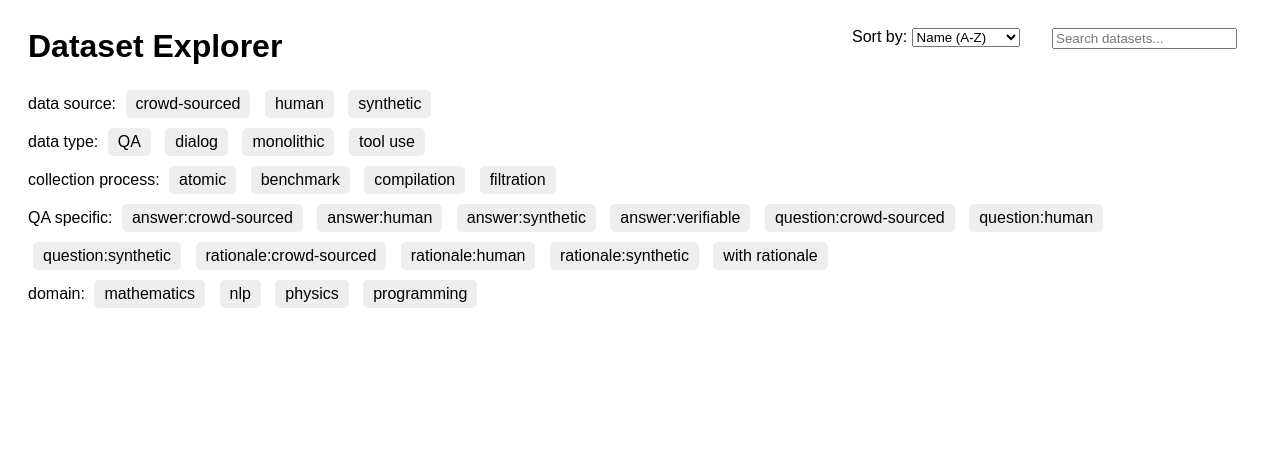
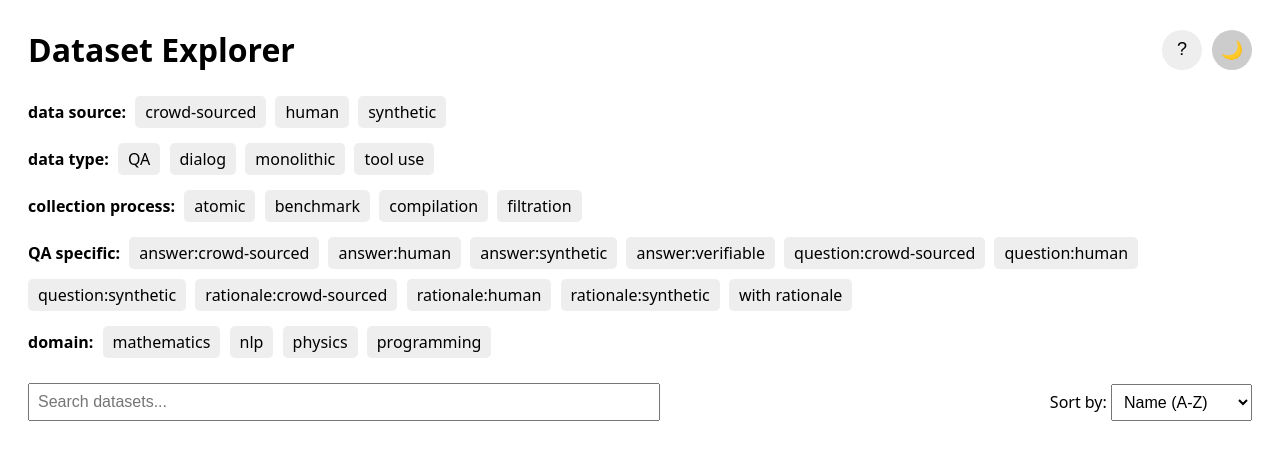
Before and after one commit to VivienCabannes/datasetexplorer, a Flask app: page / in a window 1280 px wide. Shown: the top 460 px of the page. Run offline with Flask 3, Linux system fonts and the light colour scheme.

Commit message:
dark mode and help button

```diff
--- a/static/style.css
+++ b/static/style.css
@@ -1,56 +1,125 @@
 /* Global Styles */
 body {
-    font-family: Arial, sans-serif;
+  font-family: system-ui, sans-serif;
+  font-size: 1em;
   padding: 20px;
-    position: relative;
-    overflow: visible;  /* Ensure tooltips aren’t clipped */
+  transition: background-color 0.3s ease, color 0.3s ease;
+  background-color: #fff;
+  color: #000;
 }
 
-/* Top-right Controls */
-.search-bar {
-    position: absolute;
-    top: 20px;
-    right: 20px;
-    width: 200px;
+/* Light Mode (Default) Styles */
+/* (You can customize these further if needed.) */
+
+/* Dark Mode Styles */
+.dark-mode {
+  background-color: #282828;
+  color: #ccc;
 }
 
-.sort-bar {
-    position: absolute;
-    top: 20px;
-    right: 220px;
-    width: 200px;
+/* Hyperlink Styling */
+a {
+  color: #007bff;
+  text-decoration: none;
+}
+a:hover {
+  color: #0056b3;
+  text-decoration: underline;
+}
+.dark-mode a {
+  color: #66bfff;
+}
+.dark-mode a:hover {
+  color: #aaddff;
+  text-decoration: underline;
 }
 
-/* Page Title */
+/* Header: Title and Top Buttons on the Same Line */
+.header {
+  display: flex;
+  justify-content: space-between;
+  align-items: center;
+  margin-bottom: 20px;
+}
+
 h1 {
   margin: 0;
 }
 
-/* Tags Container (shifted to avoid top-right controls) */
-.tags {
-    margin-top: 20px;
+/* Top Buttons (Help & Theme Toggle) */
+.top-buttons {
+  display: flex;
+  gap: 10px;
+}
+.round-button {
+  border: none;
+  background-color: #eee;
+  border-radius: 50%;
+  width: 40px;
+  height: 40px;
+  font-size: 18px;
+  cursor: pointer;
+  display: inline-flex;
+  align-items: center;
+  justify-content: center;
+}
+
+/* Theme Toggle Button: Darker in Light Mode, Lighter in Dark Mode */
+#theme-toggle-button {
+  background-color: #ccc;
+  color: #000;
+}
+.dark-mode #theme-toggle-button {
+  background-color: #eee;
+  color: #fff;
+}
+
+/* Help Text Block */
+#help-text {
+  background-color: #f0f0f0;
+  padding: 10px;
+  border-left: 3px solid #ccc;
   margin-bottom: 20px;
 }
+.dark-mode #help-text {
+  background-color: #444;
+  border-color: #888;
+  color: #a0a0a0;
+}
 
-/* Unified Tag Styling for Both Filter & Dataset Tags */
+/* Tags Container and Grouping */
+#tags-container {
+  margin-bottom: 20px;
+}
+.tag-group-line {
+  margin-bottom: 5px;
+}
+.tag-group-header {
+  font-weight: bold;
+  margin-right: 5px;
+}
+
+/* Tag Styles */
 .tag {
   display: inline-block;
   background-color: #eee;
   padding: 5px 10px;
-    margin: 5px;
+  margin: 5px 5px 5px 0;
   border-radius: 5px;
   cursor: pointer;
-    position: relative; /* For positioning if needed */
+  position: relative;
 }
-
-/* Selected State */
 .tag.selected {
   background-color: #cce5ff;
 }
+.dark-mode .tag {
+  background-color: #444;
+  color: #a0a0a0;
+}
 
-/* Styling for the Dynamic Tooltip Created via JS */
+/* Tooltip Styling */
 .custom-tooltip {
-    position: fixed; /* Relative to the viewport */
+  position: fixed;
   background-color: #f9f9f9;
   color: #000;
   border: 1px solid #ccc;
@@ -58,6 +127,35 @@ h1 {
   padding: 5px 8px;
   z-index: 9999;
   word-wrap: break-word;
+}
+.dark-mode .custom-tooltip {
+  background-color: #555;
+  color: #a0a0a0;
+  border-color: #666;
+}
+
+/* Controls Row: Search Bar & Sort Menu */
+.controls-row {
+  display: flex;
+  justify-content: space-between;
+  align-items: center;
+  margin: 20px 0;
+}
+.search-bar {
+  flex: 1;
+}
+.search-bar input {
+  width: 100%;
+  padding: 8px;
+  font-size: 16px;
+}
+.sort-bar {
+  flex: 1;
+  text-align: right;
+}
+.sort-bar select {
+  padding: 8px;
+  font-size: 16px;
 }
 
 /* Dataset Container Styles */
@@ -68,26 +166,28 @@ h1 {
   cursor: pointer;
   transition: background-color 0.2s ease;
 }
-
 .dataset:hover {
   background-color: #f9f9f9;
 }
-
-/* Dataset Title */
+.dark-mode .dataset {
+  border-color: #555;
+}
+.dark-mode .dataset:hover {
+  background-color: #3a3a3a;
+}
 .dataset-title {
   font-size: 1.2em;
   font-weight: bold;
 }
-
-/* Dataset Details */
 .dataset-detail {
   margin: 5px 0;
 }
-
-/* Full Dataset Details (Initially Hidden) */
 .dataset-full {
   display: none;
   margin-top: 10px;
   border-top: 1px dashed #ccc;
   padding-top: 10px;
 }
+.dark-mode .dataset-full {
+  border-top-color: #666;
+}
--- a/static/tooltip.js
+++ /dev/null
@@ -1,40 +0,0 @@
-document.querySelectorAll('.tag').forEach(tag => {
-  let tooltipDiv;
-
-  tag.addEventListener('mouseenter', () => {
-    const text = tag.getAttribute('data-tooltip');
-    if (!text) return;
-
-    tooltipDiv = document.createElement('div');
-    tooltipDiv.className = 'custom-tooltip';
-    tooltipDiv.innerText = text;
-    document.body.appendChild(tooltipDiv);
-
-    // Position the tooltip
-    const rect = tag.getBoundingClientRect();
-    const tooltipRect = tooltipDiv.getBoundingClientRect();
-
-    let top = rect.bottom + window.scrollY + 5;
-    let left = rect.left + window.scrollX + (rect.width - tooltipRect.width) / 2;
-
-    if (left + tooltipRect.width > window.innerWidth) {
-      left = window.innerWidth - tooltipRect.width - 5;
-    }
-    if (left < 0) {
-      left = 5;
-    }
-    if (top + tooltipRect.height > window.innerHeight + window.scrollY) {
-      top = rect.top + window.scrollY - tooltipRect.height - 5;
-    }
-
-    tooltipDiv.style.top = `${top}px`;
-    tooltipDiv.style.left = `${left}px`;
-  });
-
-  tag.addEventListener('mouseleave', () => {
-    if (tooltipDiv) {
-      tooltipDiv.remove();
-      tooltipDiv = null;
-    }
-  });
-});
--- a/templates/index.html
+++ b/templates/index.html
@@ -6,12 +6,30 @@
   <link rel="stylesheet" type="text/css" href="{{ url_for('static', filename='style.css') }}">
 </head>
 <body>
+  <div class="header">
     <h1>Dataset Explorer</h1>
+    <div class="top-buttons">
+      <button id="help-button" class="round-button" title="click for help">?</button>
+      <button id="theme-toggle-button" class="round-button" title="toggle theme">🌙</button>
+    </div>
+  </div>
+
+  <!-- Help text block, initially hidden -->
+  <div id="help-text" style="display:none; margin: 10px 0;">
+    <p>
+      Welcome to the Dataset Explorer! Use the filters to narrow your dataset choices, type in the search bar to find datasets by name, summary or notes, and sort them as needed. Click on a dataset to see further details.
+    </p>
+  </div>
+
+  <!-- Tags rendered below the help button -->
+  <div id="tags-container">
+    <!-- Tags will be dynamically inserted here -->
+  </div>
+
+  <!-- Controls row: Search bar (left) & Order menu (right) -->
+  <div class="controls-row">
     <div class="search-bar">
       <input type="text" id="search-input" placeholder="Search datasets...">
-  </div>
-  <div class="tags" id="tags-container">
-    <!-- Tags will be dynamically inserted here -->
     </div>
     <div class="sort-bar">
       <label for="sort-select">Sort by:</label>
@@ -21,17 +39,21 @@
         <option value="date_earliest">Date (Earliest)</option>
       </select>
     </div>
+  </div>
+
+  <!-- Container for displaying datasets -->
   <div id="datasets-container">
     <!-- Matching datasets will be displayed here -->
   </div>
 
   <script>
+    // Data from the server
     const datasets = JSON.parse('{{ datasets | tojson | safe }}');
     const tagData = JSON.parse('{{ tags | tojson | safe }}');
     let searchTerm = '';
     let selectedTags = [];
 
-    // Filter datasets by search term and selected tags.
+    // Filter datasets based on search term and selected tags.
     const updateView = () => {
       const filtered = datasets.filter(dataset => {
         const matchesSearch = !searchTerm ||
@@ -42,14 +64,12 @@
           (Array.isArray(dataset.tags) && selectedTags.every(tag => dataset.tags.includes(tag)));
         return matchesSearch && matchesTags;
       });
-
       renderDatasets(filtered);
     };
 
     // Sort datasets
     function updateOrder() {
       const sortOption = document.getElementById("sort-select").value;
-      console.log("Sorting datasets by:", sortOption);
       datasets.sort((a, b) => {
         if (sortOption === "name") return a.name.localeCompare(b.name);
         if (sortOption === "date_latest") return new Date(b.date) - new Date(a.date);
@@ -58,17 +78,13 @@
       updateView();
     }
 
-    // Render dataset elements.
+    // Render datasets in the container.
     function renderDatasets(list) {
       const container = document.getElementById("datasets-container");
       container.innerHTML = "";
-
-      console.log(`Rendering ${list.length} datasets...`);
-
       list.forEach(dataset => {
         const elem = document.createElement("div");
         elem.className = "dataset";
-
         elem.innerHTML = `
           <div class="dataset-minimal">
             <div class="dataset-title">${dataset.name}</div>
@@ -87,40 +103,34 @@
             <div class="dataset-detail"><strong>Tags:</strong> ${renderDatasetTags(dataset.tags)}</div>
           </div>
         `;
-
-        // Toggle full details on click.
+        // Toggle details on click.
         elem.addEventListener("click", () => {
           const details = elem.querySelector(".dataset-full");
           details.style.display = details.style.display === "block" ? "none" : "block";
         });
-
         container.appendChild(elem);
       });
-    };
+    }
 
     // Render and handle tag buttons with tooltips.
     function renderTags() {
       const container = document.getElementById("tags-container");
       container.innerHTML = "";
-
-      // Iterate over the array to preserve order.
+      // iterate over the array to preserve order.
       tagData.forEach(groupObj => {
         const groupContainer = document.createElement("div");
         groupContainer.className = "tag-group-line";
-
         const header = document.createElement("span");
         header.className = "tag-group-header";
         header.textContent = `${groupObj.group}: `;
         groupContainer.appendChild(header);
-
-        // Iterate over tags within the group.
+        // iterate over tags within the group.
         Object.keys(groupObj.tags).forEach(tag => {
           const tagElem = document.createElement("span");
           tagElem.className = "tag";
           tagElem.textContent = tag;
           tagElem.setAttribute("data-tooltip", groupObj.tags[tag]);
           tagElem.style.cursor = "pointer";
-
           tagElem.addEventListener("click", e => {
             e.stopPropagation();
             tagElem.classList.toggle("selected");
@@ -130,15 +140,14 @@
               : selectedTags.filter(t => t !== tagText);
             updateView();
           });
-
           groupContainer.appendChild(tagElem);
           groupContainer.appendChild(document.createTextNode(" "));
         });
-
         container.appendChild(groupContainer);
       });
     }
 
+    // Render tags for a dataset's tag list.
     function renderDatasetTags(tags) {
       if (!tags) return "";
       return tags.map(tag => {
@@ -151,13 +160,30 @@
         }
         return `<span class="tag" data-tooltip="${tooltip}">${tag}</span>`;
       }).join(" ");
-    };
+    }
 
-    // Event listeners for sort and search.
-    document.getElementById("sort-select").addEventListener("change", updateOrder);
+    // Event listeners for search and sorting.
     document.getElementById("search-input").addEventListener("input", e => {
       searchTerm = e.target.value;
       updateView();
+    });
+    document.getElementById("sort-select").addEventListener("change", updateOrder);
+
+    // help button toggles the display of help text.
+    document.getElementById("help-button").addEventListener("click", () => {
+      const helpText = document.getElementById("help-text");
+      helpText.style.display = helpText.style.display === "none" ? "block" : "none";
+    });
+
+    // theme toggle button: toggles dark mode and updates its icon.
+    document.getElementById("theme-toggle-button").addEventListener("click", () => {
+      document.body.classList.toggle("dark-mode");
+      const button = document.getElementById("theme-toggle-button");
+      if(document.body.classList.contains("dark-mode")){
+        button.textContent = "☀️";
+      } else {
+        button.textContent = "🌙";
+      }
     });
 
     // Initialize the page.
@@ -165,7 +191,47 @@
     updateOrder();
     updateView();
 
+    // Avoid overflow when hovering on tooltips.
+    document.querySelectorAll('.tag').forEach(tag => {
+      let tooltipDiv;
+
+      tag.addEventListener('mouseenter', () => {
+        const text = tag.getAttribute('data-tooltip');
+        if (!text) return;
+
+        tooltipDiv = document.createElement('div');
+        tooltipDiv.className = 'custom-tooltip';
+        tooltipDiv.innerText = text;
+        document.body.appendChild(tooltipDiv);
+
+        // Position the tooltip
+        const rect = tag.getBoundingClientRect();
+        const tooltipRect = tooltipDiv.getBoundingClientRect();
+
+        let top = rect.bottom + window.scrollY + 5;
+        let left = rect.left + window.scrollX + (rect.width - tooltipRect.width) / 2;
+
+        if (left + tooltipRect.width > window.innerWidth) {
+          left = window.innerWidth - tooltipRect.width - 5;
+        }
+        if (left < 0) {
+          left = 5;
+        }
+        if (top + tooltipRect.height > window.innerHeight + window.scrollY) {
+          top = rect.top + window.scrollY - tooltipRect.height - 5;
+        }
+
+        tooltipDiv.style.top = `${top}px`;
+        tooltipDiv.style.left = `${left}px`;
+      });
+
+      tag.addEventListener('mouseleave', () => {
+        if (tooltipDiv) {
+          tooltipDiv.remove();
+          tooltipDiv = null;
+        }
+      });
+    });
   </script>
-  <script src="{{ url_for('static', filename='tooltip.js') }}"></script>
 </body>
 </html>
```
Lines whose indentation alone changed are shown as unchanged.
